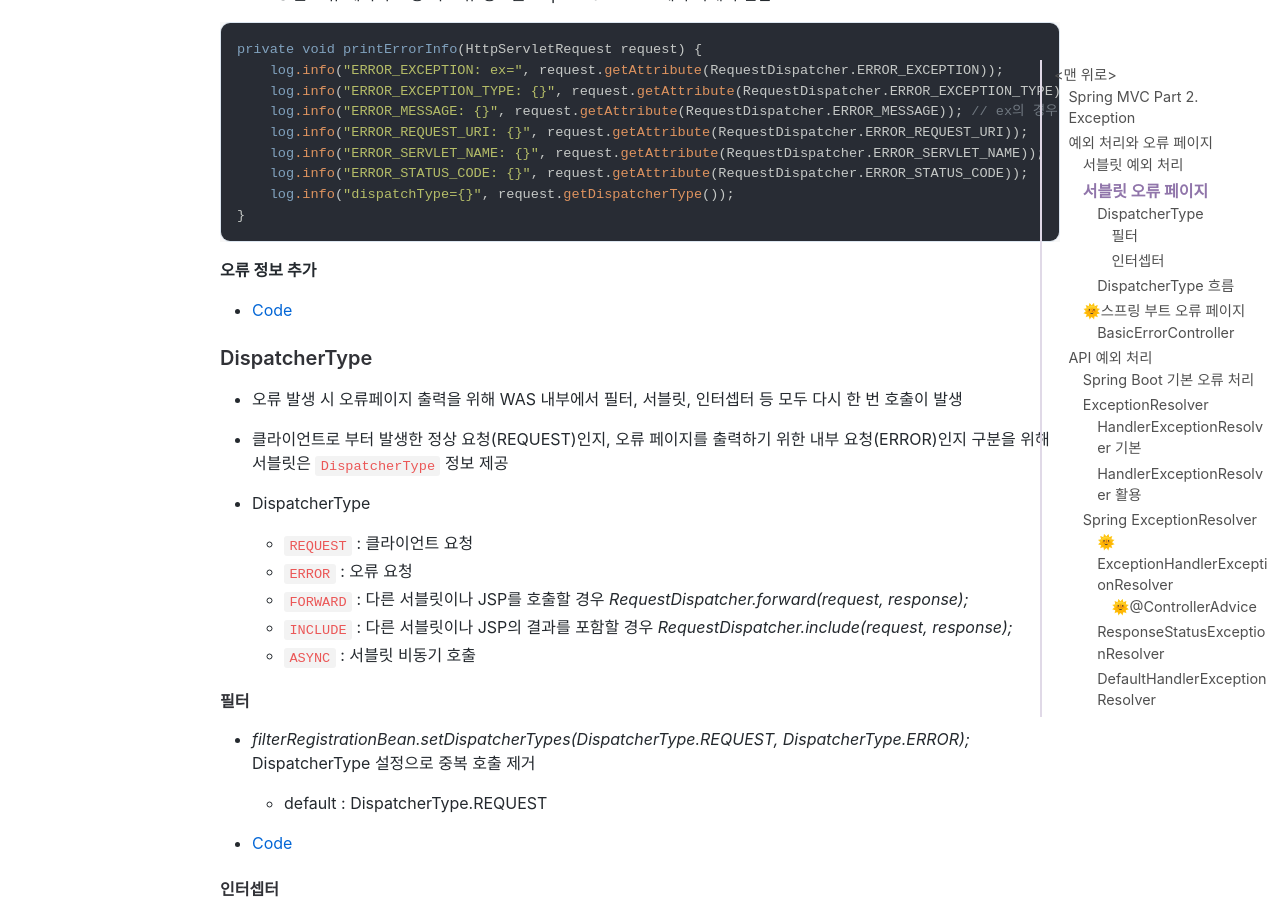
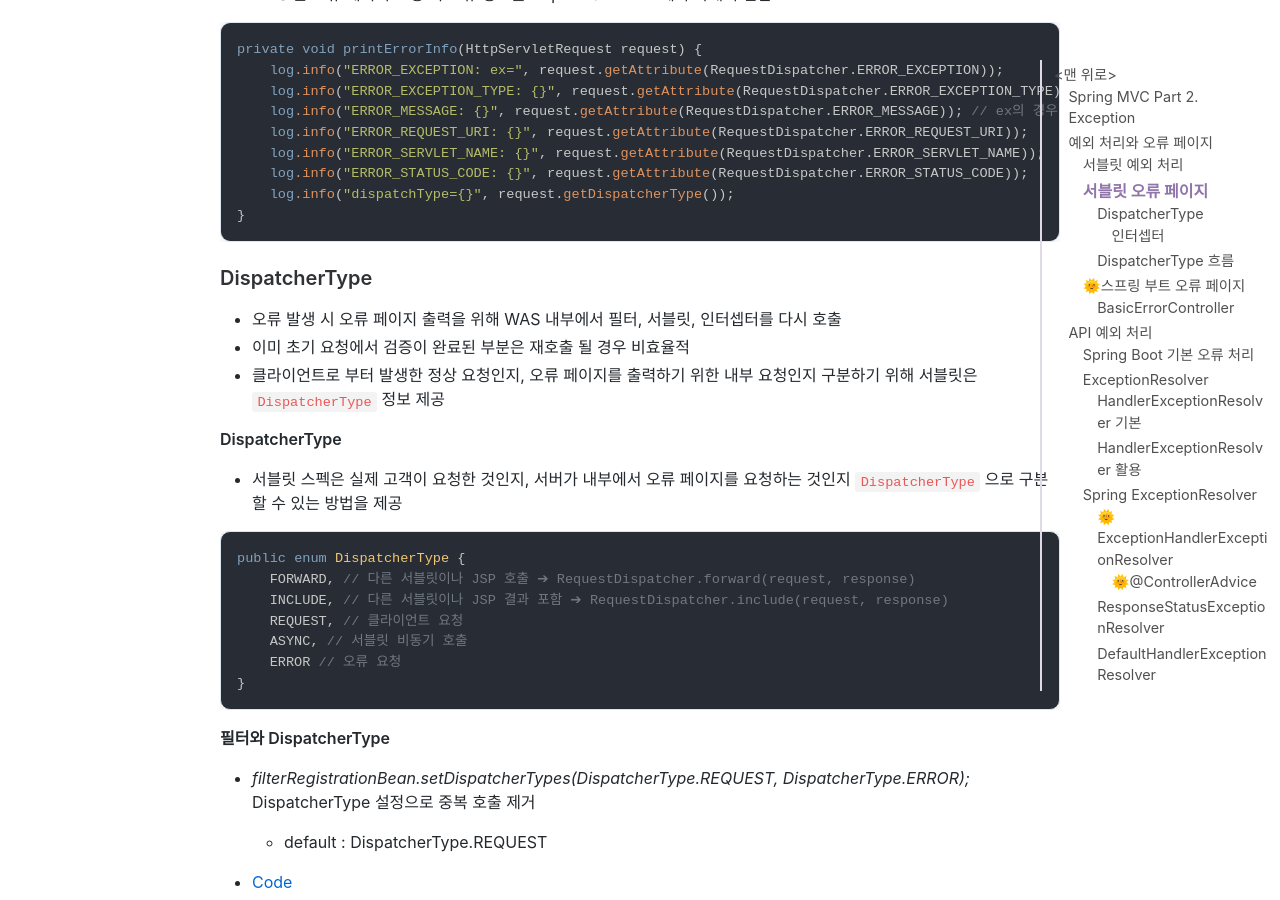
Before and after one commit to jihunparkme/jihunparkme.github.io, a Jekyll site: the page built from _posts/2021-10-14-Spring-MVC-Part2-Exception.md, in a window 1280 px wide and 900 px high, scrolled down 3376 px. Built offline with Jekyll 4.4.1, drawn with Linux system fonts in a browser that asks for light colours; nearby versions of some CDN libraries; comment, search, counter and statistics services are not loaded.

Commit message:
[Conquest of Spring] DispatcherType

````diff
--- a/_posts/2021-10-14-Spring-MVC-Part2-Exception.md
+++ b/_posts/2021-10-14-Spring-MVC-Part2-Exception.md
@@ -144,6 +144,27 @@ private void printErrorInfo(HttpServletRequest request) {
 }
 ```
 
+### DispatcherType
+
+- 오류 발생 시 오류 페이지 출력을 위해 WAS 내부에서 필터, 서블릿, 인터셉터를 다시 호출
+- 이미 초기 요청에서 검증이 완료된 부분은 재호출 될 경우 비효율적
+- 클라이언트로 부터 발생한 정상 요청인지, 오류 페이지를 출력하기 위한 내부 요청인지 구분하기 위해 서블릿은 `DispatcherType` 정보 제공
+
+**DispatcherType**
+
+- 서블릿 스펙은 실제 고객이 요청한 것인지, 서버가 내부에서 오류 페이지를 요청하는 것인지 `DispatcherType` 으로 구분할 수 있는 방법을 제공
+
+```java
+public enum DispatcherType {
+    FORWARD, // 다른 서블릿이나 JSP 호출 ➔ RequestDispatcher.forward(request, response)
+    INCLUDE, // 다른 서블릿이나 JSP 결과 포함 ➔ RequestDispatcher.include(request, response)
+    REQUEST, // 클라이언트 요청
+    ASYNC, // 서블릿 비동기 호출
+    ERROR // 오류 요청
+}
+```
+
+**필터와 DispatcherType**
 
 
 
@@ -153,30 +174,6 @@ private void printErrorInfo(HttpServletRequest request) {
 
 
 
-
-
-
-
-**오류 정보 추가**
-
-- [Code](https://github.com/jihunparkme/Inflearn_Spring_MVC_Part-2/commit/97855ce96a102b8462dad02d1ae03a267df63787)
-
-### DispatcherType
-
-- 오류 발생 시 오류페이지 출력을 위해 WAS 내부에서 필터, 서블릿, 인터셉터 등 모두 다시 한 번 호출이 발생
-
-- 클라이언트로 부터 발생한 정상 요청(REQUEST)인지, 오류 페이지를 출력하기 위한 내부 요청(ERROR)인지 구분을 위해 서블릿은 `DispatcherType` 정보 제공
-
-- DispatcherType
-  - `REQUEST` : 클라이언트 요청
-  - `ERROR` : 오류 요청
-  - `FORWARD` : 다른 서블릿이나 JSP를 호출할 경우
-    <i>RequestDispatcher.forward(request, response);</i>
-  - `INCLUDE` : 다른 서블릿이나 JSP의 결과를 포함할 경우
-    <i>RequestDispatcher.include(request, response);</i>
-  - `ASYNC` : 서블릿 비동기 호출
-
-#### 필터
 
 - <i>filterRegistrationBean.setDispatcherTypes(DispatcherType.REQUEST, DispatcherType.ERROR);</i> DispatcherType 설정으로 중복 호출 제거
 
````
